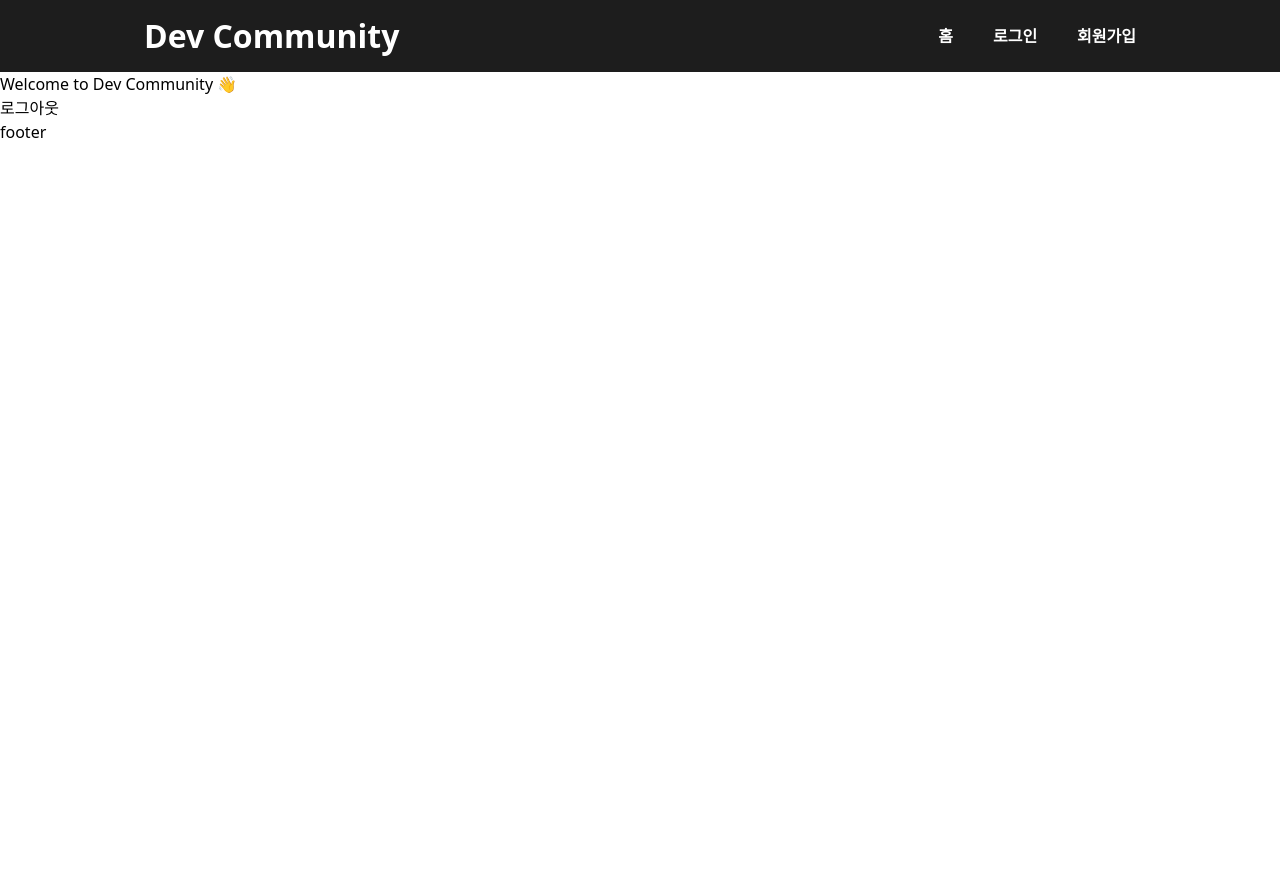
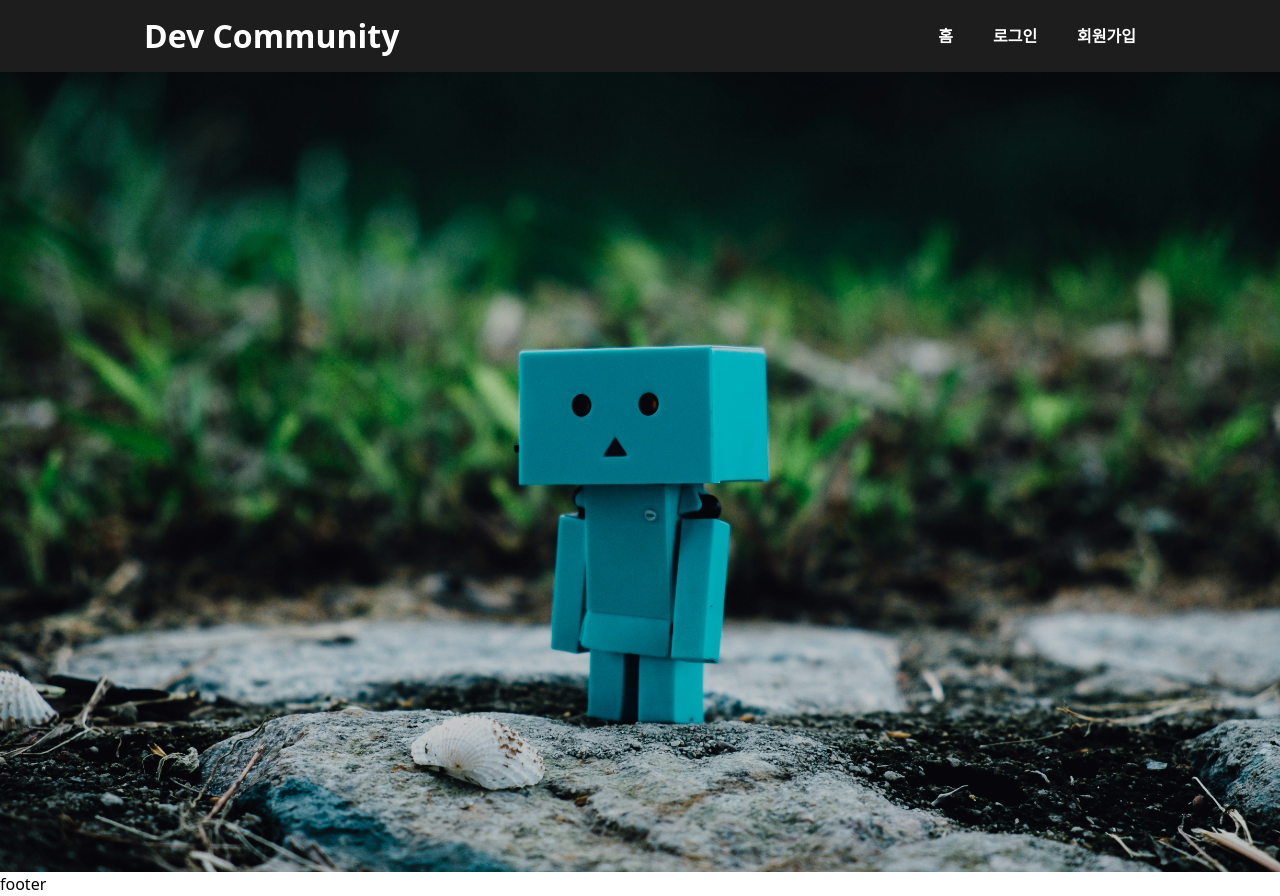
Before and after one commit to devRyan9025/dev-community-frontend, a React (Vite) app: page / in a window 1280 px wide. Before the commit the page ends 800 px from the top, so only its background shows below. Built offline with nearby package versions, Linux system fonts and the light colour scheme; a web font is replaced by a local one.

Commit message:
Feat: 메인 홈페이지 구현

```diff
--- a/src/pages/home_page/Home.jsx
+++ b/src/pages/home_page/Home.jsx
@@ -1,37 +1,47 @@
 import { useEffect, useState } from 'react';
 import axios from '../../api/axiosConfig';
 
-import Logout from '../../components/Logout';
+import styles from './Home.module.css';
 
 function Home() {
-  // const [user, setUser] = useState(null);
-  // const [message, setMessage] = useState('');
+  const [user, setUser] = useState(null);
+  const [message, setMessage] = useState('');
 
-  // useEffect(() => {
-  //   axios
-  //     .get('/user/me') // ✅ JWT 방식에 맞게 보호된 라우트 호출
-  //     .then((res) => {
-  //       setMessage('환영합니다!');
-  //       setUser(res.data.data); // { id, name, email }
-  //     })
-  //     .catch((err) => {
-  //       setMessage(err.response?.data?.message || '오류 발생');
-  //       setUser(null);
-  //     });
-  // }, []);
+  useEffect(() => {
+    const token =
+      localStorage.getItem('token') || sessionStorage.getItem('token');
+
+    if (!token) return;
+    axios
+      .get('/user/me', {
+        headers: {
+          Authorization: `Bearer ${token}`,
+        },
+      })
+      .then((res) => {
+        setUser(res.data.user); // { id, name, email }
+      })
+      .catch((err) => {
+        setMessage(err.response?.data?.message || '오류 발생');
+        setUser(null);
+      });
+  }, []);
 
   return (
-    <div>
-      <h1>Welcome to Dev Community 👋</h1>
+    <div className={styles.Home}>
+      <img
+        src='/images/webros.jpg'
+        alt='메인 이미지'
+        className={styles.mainImage}
+      />
+      <h1>개발자 커뮤니티에 오신걸 환영합니다 🙌</h1>
 
-      {/* <p>{message}</p>
       {user && (
-        <div>
-          <p>이름: {user.name}</p>
-          <p>이메일: {user.email}</p>
+        <div className={styles.userInfo}>
+          <p>{user.name}</p>
+          <p>{user.email}</p>
         </div>
-      )} */}
-      <Logout />
+      )}
     </div>
   );
 }
--- a/src/pages/home_page/Home.module.css
+++ b/src/pages/home_page/Home.module.css
@@ -0,0 +1,32 @@
+.Home {
+  display: flex;
+  flex-direction: column;
+  justify-content: center;
+  align-items: center;
+  position: relative;
+  width: 100%;
+  height: 100vh;
+  min-height: auto;
+}
+
+.mainImage {
+  position: absolute;
+  top: 0;
+  left: 0;
+  width: 100%;
+  height: 100%;
+  object-fit: cover;
+  filter: brightness(80%);
+}
+
+.userInfo {
+  display: flex;
+  flex-direction: column;
+  justify-content: center;
+  position: absolute;
+  color: white;
+  font-size: 1.5rem;
+  font-weight: var(--font-weight-bold);
+  top: 5%;
+  text-align: center;
+}
```
Also changed, not shown: public/images/webros.jpg (added).
